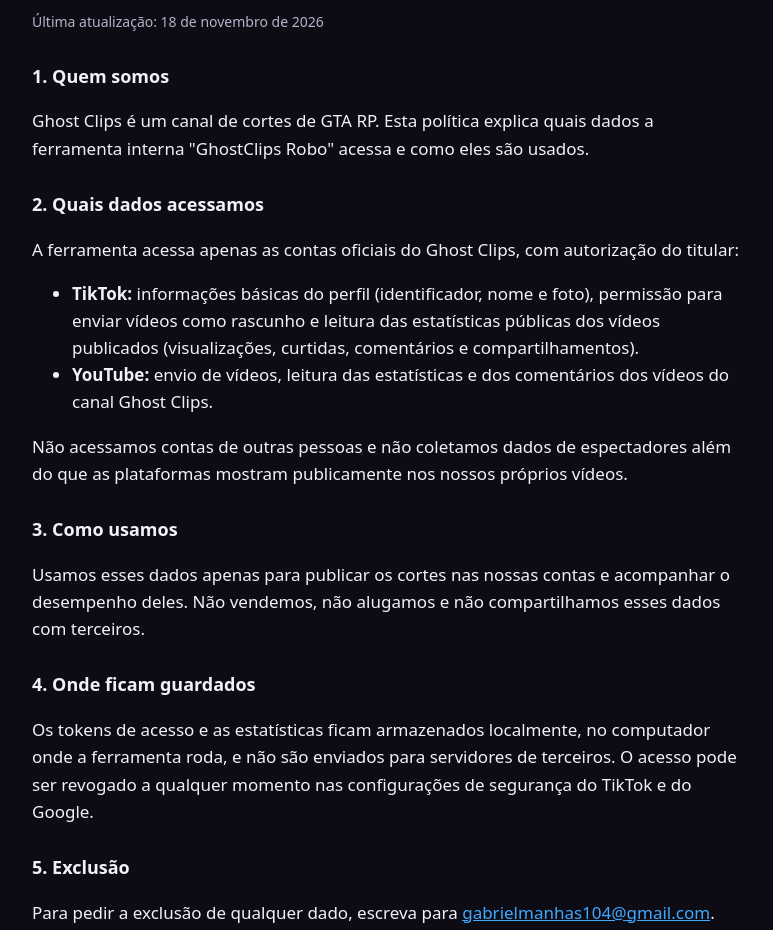
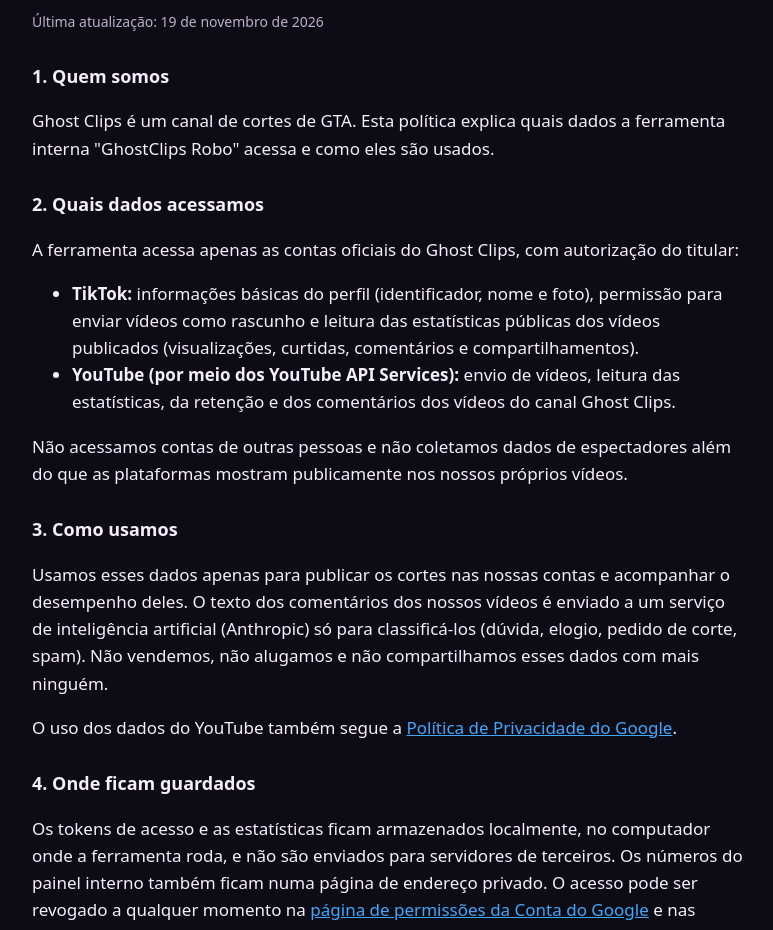
Before and after one commit to ArcMage003/ghostclips, a plain HTML site: page privacidade.html in a window 1280 px wide. Shown: the part 174-1104 px from the top of the page, without its empty margins (250-1023 px from the left). Drawn offline with Linux system fonts and the light colour scheme.

Commit message:
Update privacidade.html

```diff
--- a/privacidade.html
+++ b/privacidade.html
@@ -9,27 +9,28 @@
 <body><main>
 <nav><a href="index.html">Início</a><a href="termos.html">Termos de Uso</a><a href="privacidade.html">Política de Privacidade</a></nav>
 <h1>Política de Privacidade</h1>
-<p class="data">Última atualização: 18 de novembro de 2026</p>
+<p class="data">Última atualização: 19 de novembro de 2026</p>
 
 <h3>1. Quem somos</h3>
-<p>Ghost Clips é um canal de cortes de GTA RP. Esta política explica quais dados a ferramenta interna "GhostClips Robo" acessa e como eles são usados.</p>
+<p>Ghost Clips é um canal de cortes de GTA. Esta política explica quais dados a ferramenta interna "GhostClips Robo" acessa e como eles são usados.</p>
 
 <h3>2. Quais dados acessamos</h3>
 <p>A ferramenta acessa apenas as contas oficiais do Ghost Clips, com autorização do titular:</p>
 <ul>
 <li><b>TikTok:</b> informações básicas do perfil (identificador, nome e foto), permissão para enviar vídeos como rascunho e leitura das estatísticas públicas dos vídeos publicados (visualizações, curtidas, comentários e compartilhamentos).</li>
-<li><b>YouTube:</b> envio de vídeos, leitura das estatísticas e dos comentários dos vídeos do canal Ghost Clips.</li>
+<li><b>YouTube (por meio dos YouTube API Services):</b> envio de vídeos, leitura das estatísticas, da retenção e dos comentários dos vídeos do canal Ghost Clips.</li>
 </ul>
 <p>Não acessamos contas de outras pessoas e não coletamos dados de espectadores além do que as plataformas mostram publicamente nos nossos próprios vídeos.</p>
 
 <h3>3. Como usamos</h3>
-<p>Usamos esses dados apenas para publicar os cortes nas nossas contas e acompanhar o desempenho deles. Não vendemos, não alugamos e não compartilhamos esses dados com terceiros.</p>
+<p>Usamos esses dados apenas para publicar os cortes nas nossas contas e acompanhar o desempenho deles. O texto dos comentários dos nossos vídeos é enviado a um serviço de inteligência artificial (Anthropic) só para classificá-los (dúvida, elogio, pedido de corte, spam). Não vendemos, não alugamos e não compartilhamos esses dados com mais ninguém.</p>
+<p>O uso dos dados do YouTube também segue a <a href="http://www.google.com/policies/privacy">Política de Privacidade do Google</a>.</p>
 
 <h3>4. Onde ficam guardados</h3>
-<p>Os tokens de acesso e as estatísticas ficam armazenados localmente, no computador onde a ferramenta roda, e não são enviados para servidores de terceiros. O acesso pode ser revogado a qualquer momento nas configurações de segurança do TikTok e do Google.</p>
+<p>Os tokens de acesso e as estatísticas ficam armazenados localmente, no computador onde a ferramenta roda, e não são enviados para servidores de terceiros. Os números do painel interno também ficam numa página de endereço privado. O acesso pode ser revogado a qualquer momento na <a href="https://security.google.com/settings/security/permissions">página de permissões da Conta do Google</a> e nas configurações de segurança do TikTok.</p>
 
 <h3>5. Exclusão</h3>
-<p>Para pedir a exclusão de qualquer dado, escreva para <a href="mailto:gabrielmanhas104@gmail.com">gabrielmanhas104@gmail.com</a>.</p>
+<p>Para pedir a exclusão de qualquer dado, escreva para <a href="mailto:gabrielmanhas104@gmail.com">gabrielmanhas104@gmail.com</a>. Os dados obtidos pelos YouTube API Services são apagados em até 30 dias após o pedido ou após o acesso ser revogado, e as estatísticas guardadas são atualizadas ou apagadas pelo menos a cada 30 dias.</p>
 
 <h3>6. Alterações</h3>
 <p>Esta política pode ser atualizada. A data da última atualização fica sempre no topo desta página.</p>
@@ -37,5 +38,8 @@
 <h3>7. Contato</h3>
 <p><a href="mailto:gabrielmanhas104@gmail.com">gabrielmanhas104@gmail.com</a></p>
 
+<h3>English summary</h3>
+<p>GhostClips Robo uses YouTube API Services and only accesses the official Ghost Clips accounts (video upload, channel statistics and comments on our own videos). Data is stored locally, never sold or shared, except that comment text is sent to an AI service (Anthropic) solely to classify it. See the <a href="http://www.google.com/policies/privacy">Google Privacy Policy</a>. You can revoke access at <a href="https://security.google.com/settings/security/permissions">Google security settings</a>. Deletion requests: gabrielmanhas104@gmail.com; YouTube API data is deleted within 30 days.</p>
+
 <footer>© 2026 Ghost Clips · <a href="index.html">Início</a> · <a href="termos.html">Termos de Uso</a></footer>
 </main></body></html>
```
